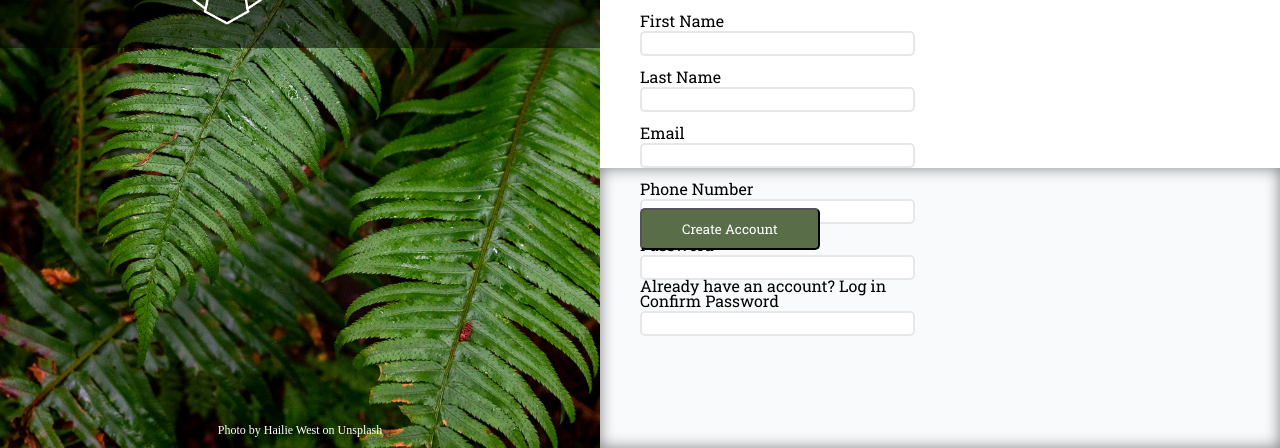
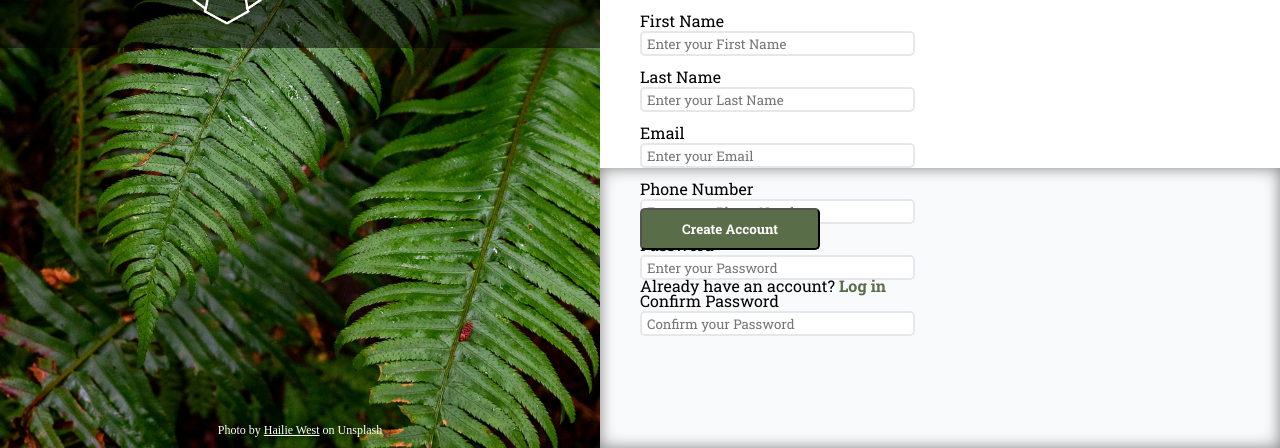
Before and after one commit to NoFox420/sign-up-form, a plain HTML site: page index.html in a window 1280 px wide. Shown: the part 352-800 px from the top of the page. Drawn offline with Linux system fonts and the light colour scheme.

Commit message:
added styling

```diff
--- a/index.html
+++ b/index.html
@@ -18,7 +18,13 @@
         <img src="./resources/odin-lined.png" />
         <h1>ODIN</h1>
       </div>
-      <p id="photo-credits">Photo by <a>Hailie West</a> on <a>Unsplash</a></p>
+      <p id="photo-credits">
+        Photo by
+        <a href="https://unsplash.com/@haliewestphoto" target="_blank"
+          >Hailie West</a
+        >
+        on Unsplash
+      </p>
     </div>
 
     <div id="right-side">
@@ -36,29 +42,59 @@
         <fieldset>
           <div class="input-content">
             <label for="first-name">First Name</label>
-            <input type="text" id="first-name" />
+            <input
+              type="text"
+              id="first-name"
+              class="input"
+              placeholder="Enter your First Name"
+            />
           </div>
 
           <div class="input-content">
             <label for="last-name">Last Name</label>
-            <input type="text" id="last-name" />
+            <input
+              type="text"
+              id="last-name"
+              class="input"
+              placeholder="Enter your Last Name"
+            />
           </div>
           <div class="input-content">
             <label for="email">Email</label>
-            <input type="email" id="email" />
+            <input
+              type="email"
+              id="email"
+              placeholder="Enter your Email"
+              class="input"
+            />
           </div>
 
           <div class="input-content">
             <label for="phone">Phone Number</label>
-            <input type="tel" id="phone" />
+            <input
+              type="tel"
+              id="phone"
+              class="input"
+              placeholder="Enter your Phone Number"
+            />
           </div>
           <div class="input-content">
             <label for="password">Password</label>
-            <input type="password" id="password" />
+            <input
+              type="password"
+              id="password"
+              class="input"
+              placeholder="Enter your Password"
+            />
           </div>
           <div class="input-content">
             <label for="confirm-password">Confirm Password</label>
-            <input type="password" id="confirm-password" />
+            <input
+              type="password"
+              id="confirm_password"
+              class="input"
+              placeholder="Confirm your Password"
+            />
           </div>
         </fieldset>
       </section>
--- a/styles.css
+++ b/styles.css
@@ -45,6 +45,10 @@ body {
   margin: 10px 0;
 }
 
+#left-side a {
+  color: white;
+}
+
 #main-title {
   font-family: "Norse Bold", sans-serif, serif;
   background-color: hsl(126, 100%, 0%, 0.5);
@@ -83,7 +87,6 @@ body {
 #top {
   background-color: var(--sectionBackground);
   box-shadow: inset gray 0px 0px 4px;
-
   height: 35%;
   width: 100%;
   font-weight: bold;
@@ -137,11 +140,24 @@ fieldset {
   margin-bottom: 10px;
   width: 450px;
 }
-.input-content input {
+
+.input:invalid {
+  border: 2px solid red;
+}
+
+.input:focus {
+  border-color: blue;
+  box-shadow: inset gray 0px 0px 4px;
+}
+
+.input {
   margin-right: 175px;
   height: 25px;
+  border-radius: 5px;
+  padding-left: 5px;
   border: 2px solid var(--inputBorder);
-  border-radius: 5px;
+  outline: none;
+  font-family: "roboto slab", sans-serif, serif;
 }
 
 /* BOTTOM SECTION */
@@ -156,7 +172,13 @@ fieldset {
   background-color: var(--createAccountButton);
   color: white;
   font-family: "roboto slab", sans-serif, serif;
+  font-weight: bold;
   padding: 10px 40px;
   border-radius: 5px;
   margin-bottom: 25px;
 }
+
+#bottom a {
+  color: var(--createAccountButton);
+  font-weight: bold;
+}
```
